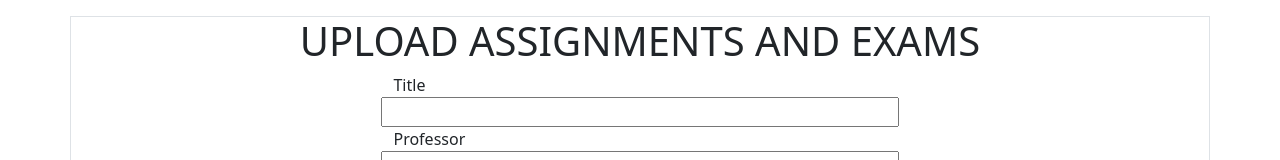
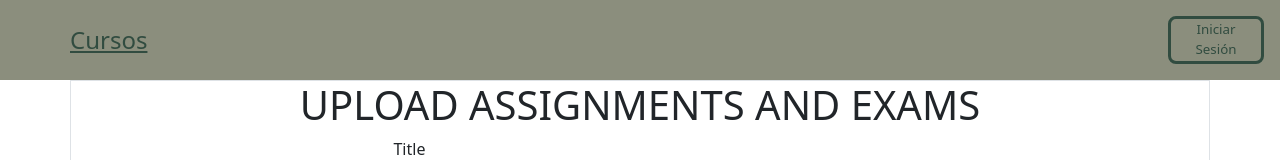
Before and after one commit to joelinfo19/task_project, a React (Create React App) app: page / in a window 1280 px wide. Shown: the top 160 px of the page. Built offline with nearby package versions, Linux system fonts and the light colour scheme; no server answers.

Commit message:
navbar simple

```diff
--- a/package.json
+++ b/package.json
@@ -16,6 +16,8 @@
     "react": "^17.0.2",
     "react-bootstrap": "^2.0.3",
     "react-dom": "^17.0.2",
+    "react-icons": "^4.3.1",
+    "react-router-dom": "^6.2.1",
     "react-scripts": "4.0.3",
     "spdy-transport": "^3.0.0",
     "typescript": "^4.1.2",
--- a/src/App.tsx
+++ b/src/App.tsx
@@ -1,11 +1,13 @@
 import React from 'react';
 // import {HomePage} from "./pages/HomePage";
 import {FilePage} from "./pages/FilePage";
-
+import {Navbar} from './components/Navbar';
+import {HomePage} from './pages/HomePage';
 
 export const App=()=> {
   return (
     <div>
+      <HomePage/>
       {/*<HomePage/>*/}
       <FilePage/>
     </div>
--- /dev/null
+++ b/src/components/LogInButton.tsx
@@ -0,0 +1,10 @@
+import React from 'react';
+import sty from './styles/LogInButton.module.css';
+
+export const LogInButton = () => {
+  return(
+    <button className={sty.button_container}>
+      <div className={sty.text}>Iniciar Sesión</div>
+    </button>
+  )
+}
--- a/src/components/Navbar.tsx
+++ b/src/components/Navbar.tsx
@@ -1,55 +1,24 @@
 import React from "react";
+import {BrowserRouter, Routes, Route} from 'react-router-dom';
+import {LogInButton} from "./LogInButton";
+import sty from './styles/Navbar.module.css';
 
 export const Navbar=()=>{
-    return(
-        <div className="container">
-                <nav className="navbar navbar-expand-lg navbar-light bg-light">
-                    <div className="container-fluid">
-                        <a className="navbar-brand" href="#">Navbar</a>
-                        <button className="navbar-toggler" type="button" data-bs-toggle="collapse"
-                                data-bs-target="#jojolete" aria-controls="navbarSupportedContent" aria-expanded="false"
-                                aria-label="Toggle navigation">
-                            <span className="navbar-toggler-icon"></span>
-                        </button>
-                        {/*<app-courses className="collapse navbar-collapse" id="jojolete"/>*/}
-                        <div className="collapse navbar-collapse" id="navbarSupportedContent">
-                            <ul className="navbar-nav me-auto mb-2 mb-lg-0">
-                                <li className="nav-item">
-                                    <a className="nav-link active" aria-current="page" href="#">Home</a>
-                                </li>
-                                <li className="nav-item">
-                                    <a className="nav-link" href="#">Link</a>
-                                </li>
-                                <li className="nav-item dropdown">
-                                    <a className="nav-link dropdown-toggle" href="#" id="navbarDropdown" role="button"
-                                       data-bs-toggle="dropdown" aria-expanded="false">
-                                        Dropdown
-                                    </a>
-                                    <ul className="dropdown-menu" aria-labelledby="navbarDropdown">
-                                        <li>
-                                            <hr className="dropdown-divider"/>
-                                        </li>
-                                        <li><a className="dropdown-item" href="#">Something else here</a></li>
-                                    </ul>
-                                </li>
-                                <li className="nav-item">
-                                    <a className="nav-link disabled" href="#"
-                                       aria-disabled="true">Disabled</a>
-                                </li>
-                            </ul>
-                            <form className="d-flex">
-                                <input className="form-control me-2" type="search" placeholder="Search"
-                                       aria-label="Search"/>
-                                    <button className="btn btn-outline-success" type="submit">Search</button>
-                            </form>
-                        </div>
-                    </div>
-                </nav>
-
-
-        </div>
-    )
-
-
+  return(
+    <div className={sty.navbar}>
+      <div className={sty.navbar_courses}>
+        <button className={sty.navbar_courses_button}>Cursos</button>
+      </div>
+      <div className={sty.navbar_profile}>
+        <BrowserRouter>
+          <Routes>
+            <Route path='/' element={<LogInButton/>}></Route>
+            <Route path='/user' element={<p>profile</p>}></Route>
+            <Route path='*' element={<p>Iniciar sesión</p>}></Route>
+          </Routes>
+        </BrowserRouter>
+      </div>
+    </div>
+  )
 
 }
--- /dev/null
+++ b/src/components/styles/LogInButton.module.css
@@ -0,0 +1,27 @@
+
+:root {
+  --verde-claro: #8b8e7d;
+  --verde-oscuro: #314c40;
+}
+
+.button_container {
+  background-color: var(--verde-claro);
+  width: 6.5rem;
+  height: 3rem;
+  border: 3px solid var(--verde-oscuro);
+  border-radius: 8px;
+  display: inline-flex;
+  justify-content: center;
+  align-items: center;
+  align-content: center;
+}
+
+.button_container:hover {
+  border: 4px solid var(--verde-oscuro);
+}
+
+.text {
+  font-size: 10pt;
+  text-align: center;
+  color: var(--verde-oscuro)
+}
--- /dev/null
+++ b/src/components/styles/Navbar.module.css
@@ -0,0 +1,44 @@
+
+:root {
+  --verde-claro: #8b8e7d;
+  --verde-oscuro: #314c40;
+}
+
+.navbar {
+  display: flex;
+  height: 4rem;
+  background-color: var(--verde-claro);
+  width: 100%;
+  flex-wrap: wrap;
+}
+
+.navbar_courses {
+  width: 90%;
+  background-color: var(--verde-claro);
+  display: flex;
+  align-items: center;
+}
+
+.navbar_courses_button {
+  height: 3rem;
+  background-color: var(--verde-claro);
+  color: var(--verde-oscuro);
+  border: none;
+  font-size: 1.5rem;
+  margin-left: 4rem;
+  text-decoration: underline;
+  transition: .1s all;
+}
+
+.navbar_courses_button:hover {
+  font-weight: bolder;
+}
+
+.navbar_profile {
+  width: 10%;
+  background-color: var(--verde-claro);
+  display: flex;
+  align-items: center;
+  justify-content: center;
+  padding: 1rem;
+}
--- a/src/pages/HomePage.tsx
+++ b/src/pages/HomePage.tsx
@@ -2,15 +2,9 @@ import React from "react";
 import {Navbar} from "../components/Navbar";
 
 export const HomePage=()=>{
-    return(
-        <div>
-
-            <h1>
-                <Navbar/>
-            </h1>
-
-        </div>
-    )
+  return(
+    <Navbar/>
+  )
 
 
 
```
Also changed, not shown: 1 other file (tests, documents, lock files or other folders).
